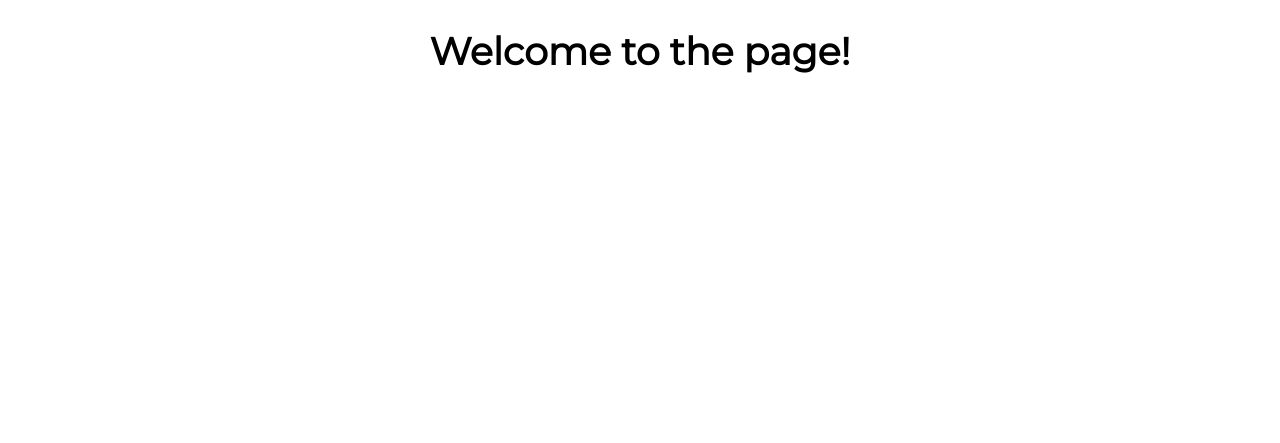
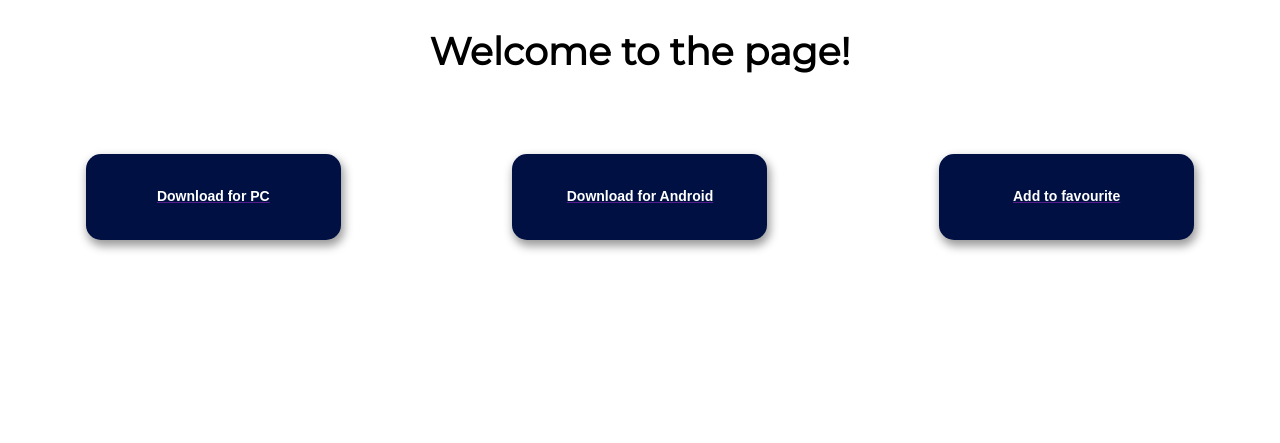
Before and after one commit to stdkhai/nixlearn1, a plain HTML site: page index.html in a window 1280 px wide. Drawn offline with Linux system fonts and the light colour scheme; a web font is replaced by a local one.

Commit message:
Add buttons

```diff
--- a/index.html
+++ b/index.html
@@ -11,6 +11,15 @@
     <div class="wrapper">
         <h1>Welcome to the page!</h1>
     </div>
+    <div class="buttons-box">
+        <a href="">
+            <div class="button">Download for PC</div>
+        </a><a href="">
+            <div class="button">Download for Android</div>
+        </a><a href="">
+            <div class="button">Add to favourite</div>
+        </a>
 
+    </div>
 </body>
 </html>
--- a/style.css
+++ b/style.css
@@ -50,3 +50,28 @@ img {
     padding: 50px 15px;
     margin: 0 auto;
 }
+
+.buttons-box{
+    width: 100%;
+    display: flex;
+    flex-wrap: wrap;
+    justify-content: space-around;
+}
+
+.buttons-box .button{
+    background: var(--darkblue);
+
+    padding: 33px 0;
+    width: 255px;
+    color: var(--white);
+    font-family: 'Gotham Pro', sans-serif;
+    font-weight: 700;
+    font-size: 14px;
+    border-radius: 15px;
+    text-align: center;
+    box-shadow: 2px 5px 10px 1px rgba(0,0,0,0.4);
+}
+
+.buttons-box a{
+    margin: 50px 0 200px 0;
+}
```
